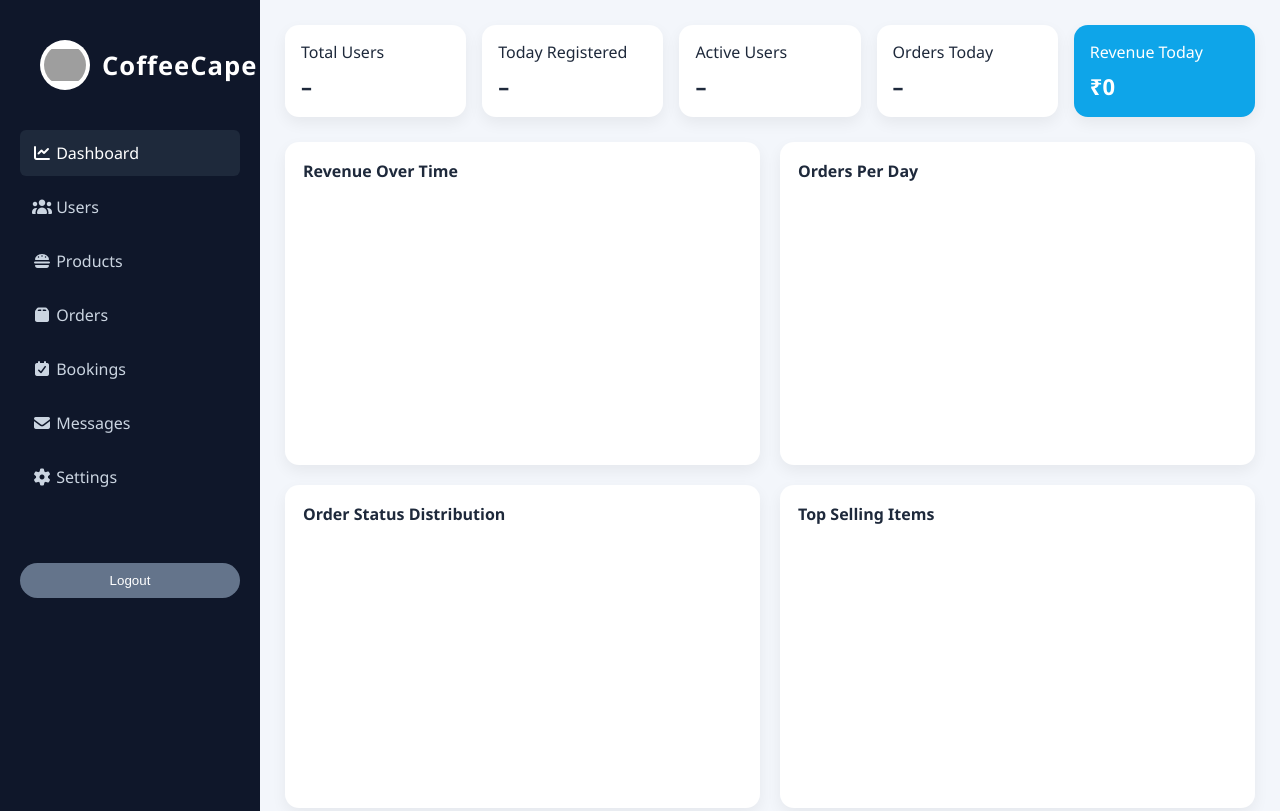
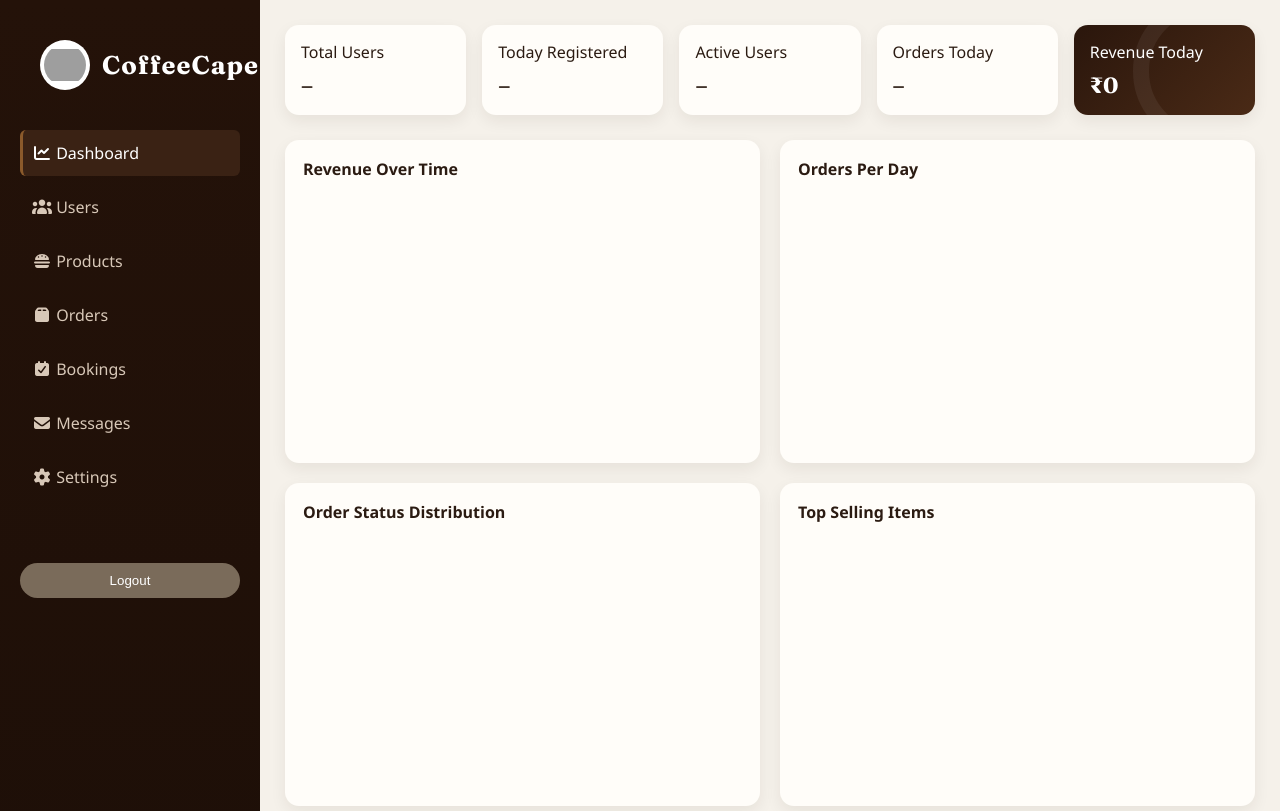
Before and after one commit to AbhinavGupta0811/CoffeeCape-Website, a website: page public/admin/dashboard.html in a window 1280 px wide. Shown: the top 811 px of the page. Drawn offline with nearby package versions, Linux system fonts and the light colour scheme; no server answers; grey boxes are pictures that could not be loaded.

Commit message:
fix: Update active class for navigation links in admin pages

```diff
--- a/public/admin/css/admin.css
+++ b/public/admin/css/admin.css
@@ -1,3 +1,5 @@
+@import url('https://fonts.googleapis.com/css2?family=Fraunces:opsz,wght@9..144,500;9..144,600;9..144,700&display=swap');
+
 /* ============================================================
    ADMIN DASHBOARD — admin.css
    Sections:
@@ -30,81 +32,82 @@
 :root {
   /* ── Core Palette ─────────────────────────────────────── */
   --color-white:        #fff;
-  --color-bg:            #f3f6fb;
-  --color-text:          #1e293b;
-  --color-text-soft:     #334155;
-  --color-text-muted:    #475569;
-  --color-text-faint:    #64748b;
+  --color-bg:            #f5f1ea;
+  --color-text:          #2b1b12;
+  --color-text-soft:     #4a382b;
+  --color-text-muted:    #6b5847;
+  --color-text-faint:    #8a7862;
 
   /* ── Sidebar / Dark Surfaces ──────────────────────────── */
-  --color-sidebar-bg:        #0f172a;
-  --color-sidebar-link:      #cbd5e1;
-  --color-sidebar-hover-bg:  #1e293b;
-  --color-sidebar-tile-bg:   rgba(255,255,255,0.08);
-  --color-sidebar-tile-hover:rgba(255,255,255,0.15);
-  --color-sidebar-tile-text: #d7d2d2;
-  --color-sidebar-icon:      #a5a2a2;
+  --color-sidebar-bg:        #241209;
+  --color-sidebar-bg-end:    #170c06;
+  --color-sidebar-link:      #d8c8b8;
+  --color-sidebar-hover-bg:  #3a2214;
+  --color-sidebar-tile-bg:   rgba(255,244,230,0.08);
+  --color-sidebar-tile-hover:rgba(255,244,230,0.15);
+  --color-sidebar-tile-text: #ecdfd0;
+  --color-sidebar-icon:      #c2a68c;
 
   /* ── Borders / Dividers ───────────────────────────────── */
-  --color-border:        #e2e8f0;
-  --color-border-soft:   #f1f5f9;
-  --color-border-input:  #dbe2ea;
-  --color-border-modal:  #e5e7eb;
+  --color-border:        #e6ddd0;
+  --color-border-soft:   #f2ece1;
+  --color-border-input:  #ddccb8;
+  --color-border-modal:  #e8e0d3;
 
   /* ── Surface Backgrounds ──────────────────────────────── */
-  --color-surface:        #fff;
-  --color-surface-muted:  #f8fafc;
-  --color-surface-input:  #f8fafc;
-  --color-surface-readonly: #f1f5f9;
+  --color-surface:        #fffdf9;
+  --color-surface-muted:  #faf6ef;
+  --color-surface-input:  #faf6ef;
+  --color-surface-readonly: #f2ece1;
 
   /* ── Brand / Accent ───────────────────────────────────── */
-  --color-primary:        #2563eb;
-  --color-primary-hover:  #1d4ed8;
-  --color-primary-soft:   rgba(37,99,235,.08);
+  --color-primary:        #8b5a2b;
+  --color-primary-hover:  #6e4520;
+  --color-primary-soft:   rgba(139,90,43,.1);
 
-  --color-info:           #0ea5e9;
-  --color-info-hover:     #0284c7;
+  --color-info:           #2f7a6b;
+  --color-info-hover:     #24594e;
 
-  --color-warning:        #f59e0b;
-  --color-warning-hover:  #d97706;
+  --color-warning:        #c07f1f;
+  --color-warning-hover:  #9c6412;
 
-  --color-danger:         #ef4444;
-  --color-danger-hover:   #dc2626;
+  --color-danger:         #c0392b;
+  --color-danger-hover:   #a53024;
 
-  --color-secondary:        #e5e7eb;
-  --color-secondary-text:   #334155;
-  --color-secondary-hover:  #cbd5f5;
+  --color-secondary:        #ece3d5;
+  --color-secondary-text:   #4a382b;
+  --color-secondary-hover:  #ddd0ba;
 
-  --color-muted-btn:        #64748b;
-  --color-muted-btn-hover:  #475569;
+  --color-muted-btn:        #7a6b5a;
+  --color-muted-btn-hover:  #5c4d3d;
 
-  --color-success:    #16a34a;
-  --color-error:      #dc2626;
+  --color-success:    #4d7a3d;
+  --color-error:      #c0392b;
 
   /* ── Status Badge Colors ──────────────────────────────── */
-  --status-pending-bg: #fff7ed;       --status-pending-text: #c2410c;
-  --status-confirmed-bg: #dbeafe;     --status-confirmed-text: #1d4ed8;
-  --status-preparing-bg: #ecfeff;     --status-preparing-text: #0369a1;
-  --status-delivery-bg: #fef9c3;      --status-delivery-text: #854d0e;
-  --status-delivered-bg: #ecfdf5;     --status-delivered-text: #047857;
-  --status-cancelled-bg: #fee2e2;     --status-cancelled-text: #b91c1c;
-  --status-refunded-bg: #f3e8ff;      --status-refunded-text: #6b21a8;
-  --status-active-bg: #ecfdf5;        --status-active-text: #047857;
-  --status-blocked-bg: #fee2e2;       --status-blocked-text: #b91c1c;
-  --status-paid-bg: #dcfce7;          --status-paid-text: #15803d;
-  --status-unpaid-bg: #fee2e2;        --status-unpaid-text: #991b1b;
-  --status-partial-bg: #fef3c7;       --status-partial-text: #92400e;
-  --status-user-bg: #dbeafe;          --status-user-text: #1e40af;
-  --status-admin-bg: #fee2e2;         --status-admin-text: #991b1b;
-  --status-read-bg: #dcfce7;          --status-read-text: #166534;
-  --status-new-bg: #fef3c7;           --status-new-text: #92400e;
+  --status-pending-bg: #fbeee0;       --status-pending-text: #a8551c;
+  --status-confirmed-bg: #e4ecfa;     --status-confirmed-text: #2c4f8f;
+  --status-preparing-bg: #e6f6f4;     --status-preparing-text: #146b63;
+  --status-delivery-bg: #faf1cf;      --status-delivery-text: #8a5d12;
+  --status-delivered-bg: #e9f5e6;     --status-delivered-text: #2f6b3d;
+  --status-cancelled-bg: #fbe3df;     --status-cancelled-text: #a8362a;
+  --status-refunded-bg: #f1e6f7;      --status-refunded-text: #6b3f8f;
+  --status-active-bg: #e9f5e6;        --status-active-text: #2f6b3d;
+  --status-blocked-bg: #fbe3df;       --status-blocked-text: #a8362a;
+  --status-paid-bg: #e2f4e0;          --status-paid-text: #256b34;
+  --status-unpaid-bg: #fbe3df;        --status-unpaid-text: #96241c;
+  --status-partial-bg: #faf1cf;       --status-partial-text: #8a5d12;
+  --status-user-bg: #e4ecfa;          --status-user-text: #2c4f8f;
+  --status-admin-bg: #fbe3df;         --status-admin-text: #96241c;
+  --status-read-bg: #e2f4e0;          --status-read-text: #1f5c30;
+  --status-new-bg: #faf1cf;           --status-new-text: #8a5d12;
 
-  /* ── Shadows ──────────────────────────────────────────── */
-  --shadow-card:      0 6px 15px rgba(0,0,0,.06);
-  --shadow-table:     0 10px 30px rgba(0,0,0,.05);
-  --shadow-settings:  0 20px 45px rgba(0,0,0,.08);
-  --shadow-modal:     0 20px 40px rgba(0,0,0,.25);
-  --shadow-toast:     0 10px 25px rgba(0,0,0,0.2);
+  /* ── Shadows (warm-tinted, matching brand ink rather than flat black) ── */
+  --shadow-card:      0 6px 16px rgba(43,27,18,.07);
+  --shadow-table:     0 10px 30px rgba(43,27,18,.06);
+  --shadow-settings:  0 20px 45px rgba(43,27,18,.09);
+  --shadow-modal:     0 20px 40px rgba(43,27,18,.28);
+  --shadow-toast:     0 10px 25px rgba(43,27,18,.22);
   --shadow-focus:     0 0 0 3px var(--color-primary-soft);
 
   /* ── Radii ────────────────────────────────────────────── */
@@ -126,7 +129,8 @@
   --space-xxl:  25px;
 
   /* ── Typography ───────────────────────────────────────── */
-  --font-family-base: 'Segoe UI', system-ui, -apple-system, BlinkMacSystemFont, sans-serif;
+  --font-family-base:    'Segoe UI', system-ui, -apple-system, BlinkMacSystemFont, sans-serif;
+  --font-family-display: 'Fraunces', Georgia, serif;
 
   --font-size-xs:    12px;
   --font-size-s:     13px;
@@ -167,6 +171,18 @@ body {
   color: var(--color-text);
 }
 
+:focus-visible {
+  outline: 2px solid var(--color-primary);
+  outline-offset: 2px;
+}
+
+@media (prefers-reduced-motion: reduce) {
+  * {
+    animation-duration: 0.001ms !important;
+    transition-duration: 0.001ms !important;
+  }
+}
+
 
 /* ============================================================
    03. LAYOUT
@@ -182,7 +198,7 @@ body {
    ============================================================ */
 .sidebar {
   width: var(--sidebar-width);
-  background: var(--color-sidebar-bg);
+  background: linear-gradient(180deg, var(--color-sidebar-bg) 0%, var(--color-sidebar-bg-end) 100%);
   color: var(--color-white);
   padding: var(--space-xl);
   display: flex;
@@ -207,6 +223,7 @@ body {
 }
 
 .logo-text {
+  font-family: var(--font-family-display);
   font-size: var(--font-size-logo);
   font-weight: var(--font-weight-bold);
   color: var(--color-white);
@@ -215,7 +232,8 @@ body {
 
 .sidebar nav a {
   display: block;
-  padding: 12px;
+  padding: 12px 12px 12px 9px;
+  border-left: 3px solid transparent;
   color: var(--color-sidebar-link);
   text-decoration: none;
   border-radius: var(--radius-s);
@@ -227,6 +245,7 @@ body {
 .sidebar nav a:hover,
 .sidebar nav a.active {
   background: var(--color-sidebar-hover-bg);
+  border-left-color: var(--color-primary);
   color: var(--color-white);
 }
 
@@ -258,6 +277,7 @@ body {
 }
 
 .page-header h2 {
+  font-family: var(--font-family-display);
   font-size: var(--font-size-xxl);
   font-weight: var(--font-weight-semibold);
 }
@@ -288,11 +308,29 @@ body {
 
 .stat-card h3 {
   margin-top: 8px;
+  font-family: var(--font-family-display);
   font-size: var(--font-size-xl);
 }
 
 .highlight {
-  background: var(--color-info);
+  position: relative;
+  overflow: hidden;
+  background: linear-gradient(135deg, #2a160c 0%, #4a2a16 100%);
+  color: var(--color-white);
+}
+
+.highlight::before {
+  content: "";
+  position: absolute;
+  top: -30px;
+  right: -30px;
+  width: 120px;
+  height: 120px;
+  border: 16px solid rgba(255,255,255,.06);
+  border-radius: 50%;
+}
+
+.highlight h3 {
   color: var(--color-white);
 }
 
@@ -386,7 +424,7 @@ body {
 
 .admin-table tbody tr:hover,
 .modern-table tbody tr:hover {
-  background: #eef2ff;
+  background: #f7f1e6;
 }
 
 
@@ -450,6 +488,7 @@ body {
 .btn:hover,
 .btn-primary:hover {
   background: var(--color-primary-hover);
+  transform: translateY(-1px);
 }
 
 /* View Button */
@@ -466,6 +505,7 @@ body {
 
 .btn-view:hover {
   background: var(--color-info-hover);
+  transform: translateY(-1px);
 }
 
 /* Warning Button */
@@ -482,6 +522,7 @@ body {
 
 .btn-warning:hover {
   background: var(--color-warning-hover);
+  transform: translateY(-1px);
 }
 
 /* Danger Button */
@@ -498,6 +539,7 @@ body {
 
 .btn-danger:hover {
   background: var(--color-danger-hover);
+  transform: translateY(-1px);
 }
 
 /* Secondary Button */
@@ -716,6 +758,7 @@ body {
 
 /* Modal Elements */
 .modal-title {
+  font-family: var(--font-family-display);
   font-size: var(--font-size-l);
   margin-bottom: 10px;
 }
@@ -796,6 +839,7 @@ body {
 }
 
 .settings-card h2 {
+  font-family: var(--font-family-display);
   font-size: var(--font-size-m);
   margin-bottom: var(--space-xl);
   display: flex;
```
Also changed, not shown: public/admin/booking.html (+2 -2 lines), public/admin/messages.html (+2 -2 lines), public/admin/orders.html (+2 -2 lines), public/admin/product.html (+2 -2 lines), public/admin/setting.html (+2 -2 lines), public/admin/user.html (+2 -2 lines).
